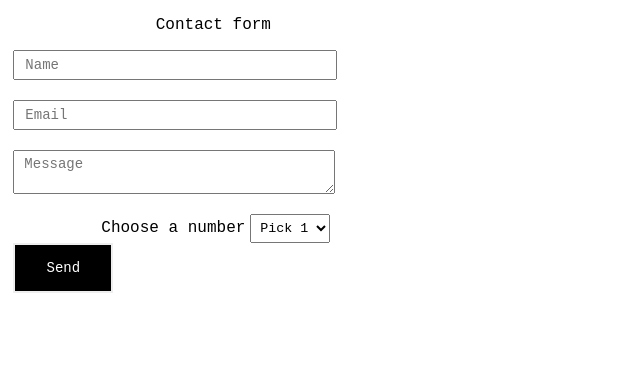
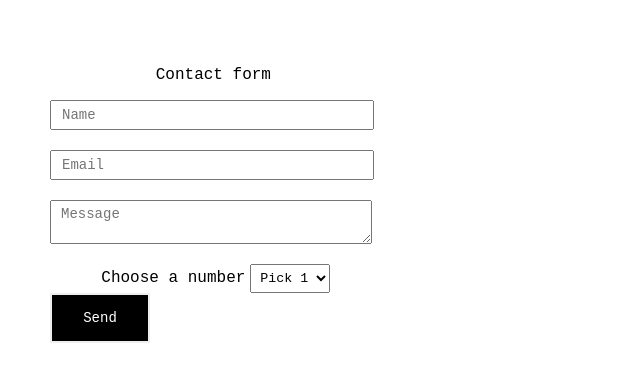
Before and after one commit to DoctorSte/test-form, a React (Create React App) app: page / in a window 1280 px wide. Shown: the top 382 px of the page, without its empty margins (0-640 px from the left). Built offline with nearby package versions, Linux system fonts and the light colour scheme.

Commit message:
Style changes

```diff
--- a/src/Components/Contact.js
+++ b/src/Components/Contact.js
@@ -34,7 +34,7 @@ export default function Contact() {
     };
 
     return (
-        <div className="App">
+        <div className="container">
             <p>Contact form</p>
             <form
                 className="input-form"
--- a/src/styles.css
+++ b/src/styles.css
@@ -16,6 +16,11 @@ label {
 
 .App .form {
   padding: 4px;
+}
+
+.container {
+  display: block;
+  padding: 50px;
 }
 
 .input-form input,
```
